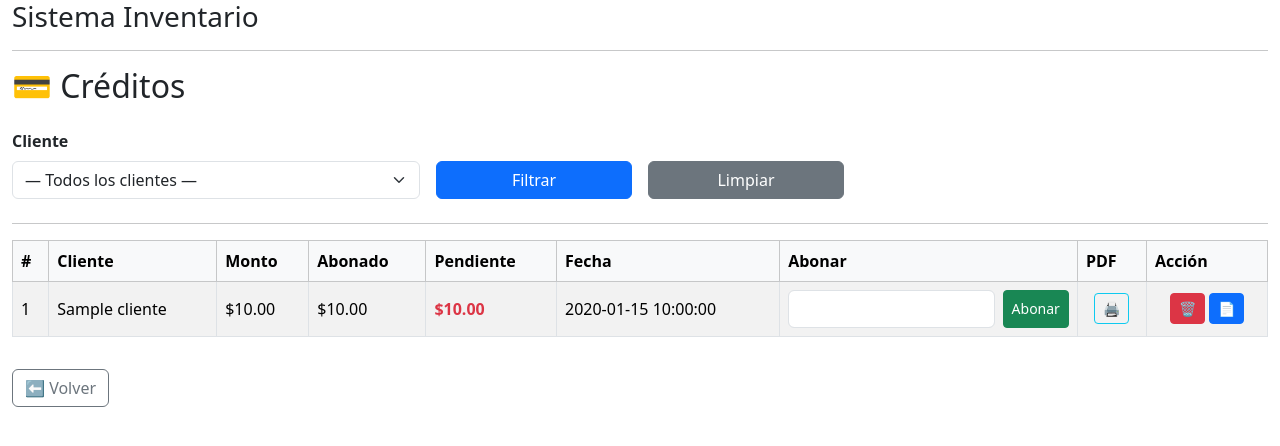
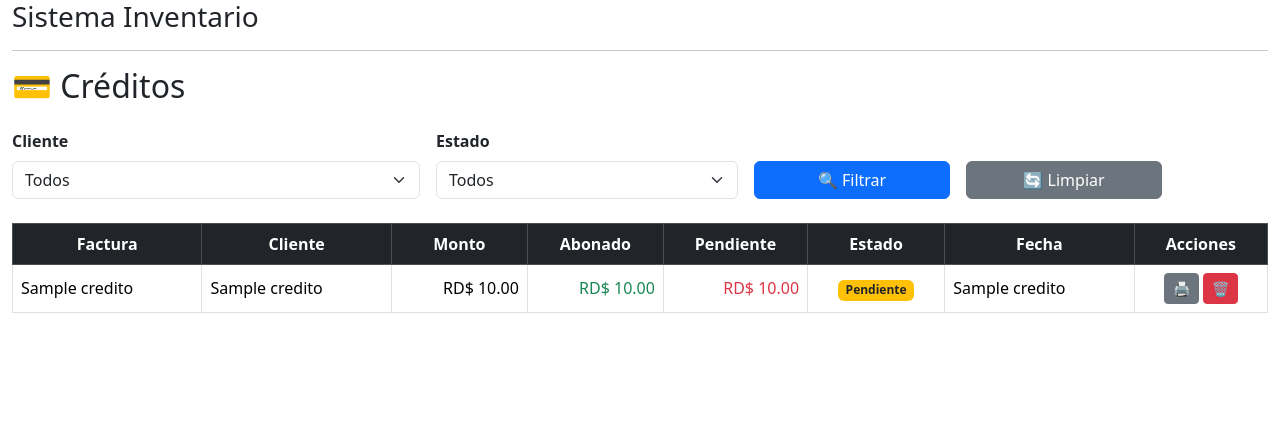
Before and after one commit to yolennystore-design/sistema-inventario-flask-1, a Flask app: template app/templates/creditos/index.html in a window 1280 px wide. Shown: the top 446 px of the page. Run offline with Flask 3, Linux system fonts and the light colour scheme; the visitor is signed in with stand-in values (Sample User, id 1); the template is opened without the code that fills it: most values are stand-ins (such as "Sample title", 1, 10 or a date in 2020); parts of the project's set-up code (start-up, migrations or seed data) failed here and were passed over.

Commit message:
Modulo de creditos: permisos de abono, PDF y filtros

```diff
--- a/app/templates/creditos/index.html
+++ b/app/templates/creditos/index.html
@@ -2,132 +2,126 @@
 {% block title %}Créditos{% endblock %}
 
 {% block content %}
-
 <h2 class="mb-4">💳 Créditos</h2>
 
+<!-- FILTROS -->
 <form method="get" class="row g-3 mb-4 align-items-end">
+
     <div class="col-md-4">
         <label class="form-label fw-bold">Cliente</label>
         <select name="cliente" class="form-select">
-            <option value="">— Todos los clientes —</option>
-            {% for cliente in clientes %}
-            <option value="{{ cliente }}"
-                    {% if cliente == filtro_cliente %}selected{% endif %}>
-                {{ cliente }}
+            <option value="">Todos</option>
+            {% for c in clientes %}
+            <option value="{{ c }}" {% if cliente_sel == c %}selected{% endif %}>
+                {{ c }}
             </option>
             {% endfor %}
         </select>
     </div>
 
-    <div class="col-md-2">
-        <button class="btn btn-primary w-100">Filtrar</button>
+    <div class="col-md-3">
+        <label class="form-label fw-bold">Estado</label>
+        <select name="estado" class="form-select">
+            <option value="">Todos</option>
+            <option value="Pendiente" {% if estado == "Pendiente" %}selected{% endif %}>
+                Pendiente
+            </option>
+            <option value="Pagado" {% if estado == "Pagado" %}selected{% endif %}>
+                Pagado
+            </option>
+        </select>
     </div>
 
     <div class="col-md-2">
-        <a href="{{ url_for('creditos.index') }}"
-           class="btn btn-secondary w-100">Limpiar</a>
+        <button class="btn btn-primary w-100">🔍 Filtrar</button>
     </div>
+
+    <div class="col-md-2">
+        <a href="{{ url_for('creditos.index') }}" class="btn btn-secondary w-100">
+            🔄 Limpiar
+        </a>
+    </div>
+
 </form>
 
-<hr>
-
+<!-- TABLA -->
 <div class="table-responsive">
-    <table class="table table-striped table-bordered align-middle">
-        <thead class="table-light">
+    <table class="table table-bordered table-hover align-middle">
+        <thead class="table-dark text-center">
             <tr>
-                <th>#</th>
+                <th>Factura</th>
                 <th>Cliente</th>
                 <th>Monto</th>
                 <th>Abonado</th>
                 <th>Pendiente</th>
+                <th>Estado</th>
                 <th>Fecha</th>
-                <th class="no-print">Abonar</th>
-                <th class="no-print">PDF</th>
-                {% if session.rol == "admin" %}
-                <th class="no-print">Acción</th>
-                {% endif %}
+                <th>Acciones</th>
             </tr>
         </thead>
 
         <tbody>
             {% for c in creditos %}
             <tr>
-                <td>{{ loop.index }}</td>
-                <td>{{ c.cliente }}</td>
-                <td>${{ "%.2f"|format(c.monto|float) }}</td>
-                <td>${{ "%.2f"|format(c.abonado|float) }}</td>
-
-                <td>
-                    {% if c.pendiente|float > 0 %}
-                    <span class="text-danger fw-bold">
-                        ${{ "%.2f"|format(c.pendiente|float) }}
-                    </span>
+                <td>{{ c[1] }}</td>
+                <td>{{ c[2] }}</td>
+                <td class="text-end">RD$ {{ "{:,.2f}".format(c[3]) }}</td>
+                <td class="text-end text-success">RD$ {{ "{:,.2f}".format(c[4]) }}</td>
+                <td class="text-end text-danger">RD$ {{ "{:,.2f}".format(c[5]) }}</td>
+                <td class="text-center">
+                    {% if c[6]=="Pagado" %}
+                    <span class="badge bg-success">Pagado</span>
                     {% else %}
-                    <span class="text-success fw-bold">Pagado</span>
+                    <span class="badge bg-warning text-dark">Pendiente</span>
                     {% endif %}
                 </td>
+                <td>{{ c[7] }}</td>
 
-                <td>{{ c.fecha }}</td>
+                <td class="text-center">
+                    <div class="d-flex justify-content-center gap-1 flex-wrap">
 
-                <td class="no-print">
-                    {% if c.pendiente|float > 0 and session.rol == "admin" %}
-                    <form method="POST"
-                          action="{{ url_for('creditos.abonar',
-                      numero_factura=c.numero_factura) }}"
-                          class="d-flex">
-                        <input type="number"
-                               name="monto"
-                               class="form-control me-2"
-                               min="1"
-                               max="{{ c.pendiente|float }}"
-                               step="0.01"
-                               required>
-                        <button class="btn btn-success btn-sm">Abonar</button>
-                    </form>
-                    {% else %}
-                    —
-                    {% endif %}
-                </td>
+                        <!-- ADMIN: ABONAR -->
+                        {% if session.get("rol")=="admin" and c[6]=="Pendiente" %}
+                        <form method="post"
+                              action="{{ url_for('creditos.abonar', id=c[0]) }}"
+                              class="d-flex gap-1">
+                            <input type="number" step="0.01"
+                                   name="abono"
+                                   class="form-control form-control-sm"
+                                   placeholder="RD$" required>
+                            <button class="btn btn-success btn-sm">💵</button>
+                        </form>
+                        {% endif %}
 
-                <td class="no-print text-center">
-                    <a href="{{ url_for('creditos.pdf_credito',
-            numero_factura=c.numero_factura) }}"
-                       class="btn btn-outline-info btn-sm"
-                       target="_blank">🖨️</a>
-                </td>
+                        <!-- EMPLEADO: SOLICITAR -->
+                        {% if session.get("rol")=="empleado" and c[6]=="Pendiente" %}
+                        <form method="post"
+                              action="{{ url_for('creditos.solicitar_abono', id=c[0]) }}">
+                            <input type="hidden" name="abono" value="0">
+                            <button class="btn btn-warning btn-sm" title="Solicitar permiso">
+                                📝
+                            </button>
+                        </form>
+                        {% endif %}
 
-                {% if session.rol == "admin" %}
-                <td class="no-print text-center">
-                    <a href="{{ url_for('creditos.eliminar',
-            numero_factura=c.numero_factura) }}"
-                       class="btn btn-danger btn-sm"
-                       onclick="return confirm('¿Eliminar este crédito?')">🗑️</a>
+                        <!-- PDF -->
+                        <a href="{{ url_for('creditos.pdf_credito', numero_factura=c[1]) }}"
+                           class="btn btn-secondary btn-sm">🖨️</a>
 
-                    <a href="{{ url_for('ventas.factura_por_numero',
-            numero=c.numero_factura) }}"
-                       class="btn btn-primary btn-sm">📄</a>
-                </td>
-                {% endif %}
-            </tr>
-            {% else %}
-            <tr>
-                <td colspan="9" class="text-center text-muted">
-                    No hay créditos para mostrar
+                        <!-- ELIMINAR -->
+                        {% if session.get("rol")=="admin" %}
+                        <a href="{{ url_for('creditos.eliminar_credito', id=c[0]) }}"
+                           class="btn btn-danger btn-sm"
+                           onclick="return confirm('¿Eliminar este crédito?')">
+                            🗑️
+                        </a>
+                        {% endif %}
+
+                    </div>
                 </td>
             </tr>
             {% endfor %}
         </tbody>
     </table>
 </div>
-
-<a href="/" class="btn btn-outline-secondary mt-3">⬅ Volver</a>
-
-<style>
-    @media print {
-        .no-print {
-            display: none !important;
-        }
-    }
-</style>
-
 {% endblock %}
```
Also changed, not shown: app/routes/creditos.py (+125 -139 lines).
